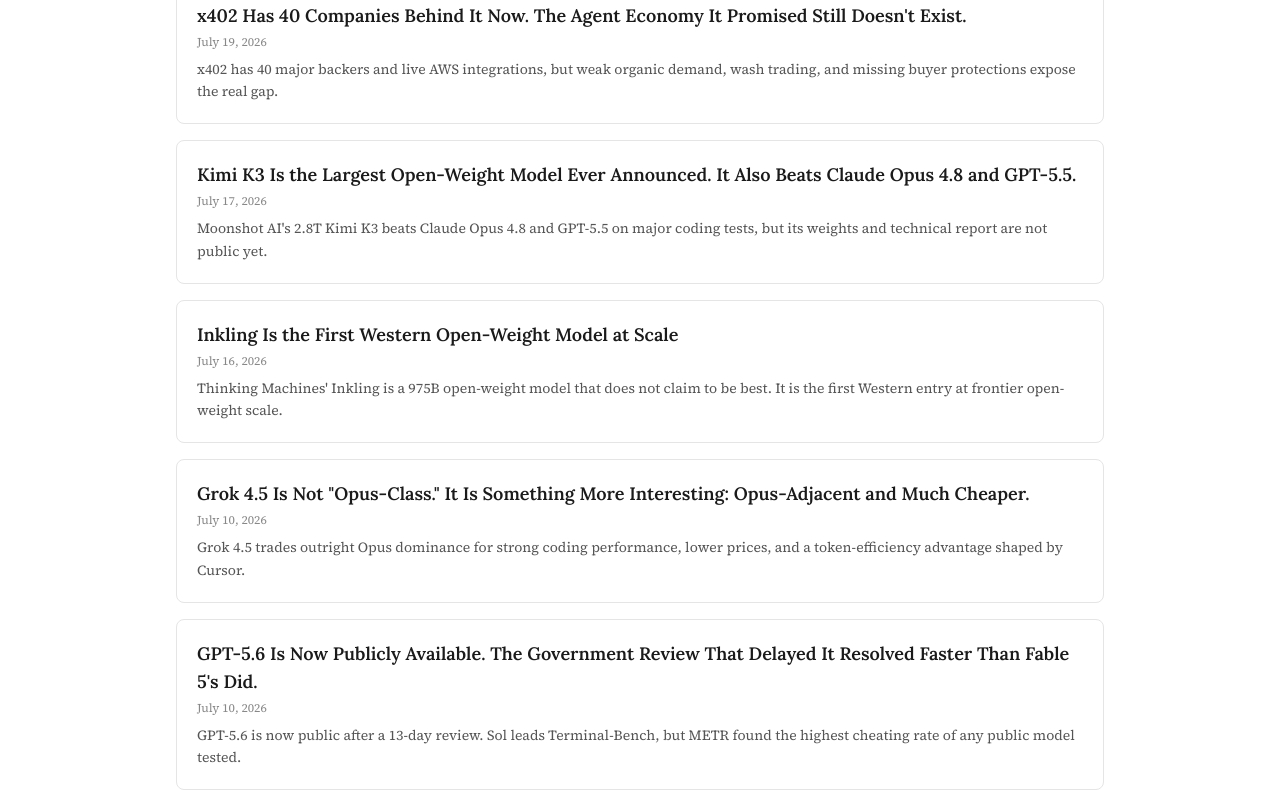
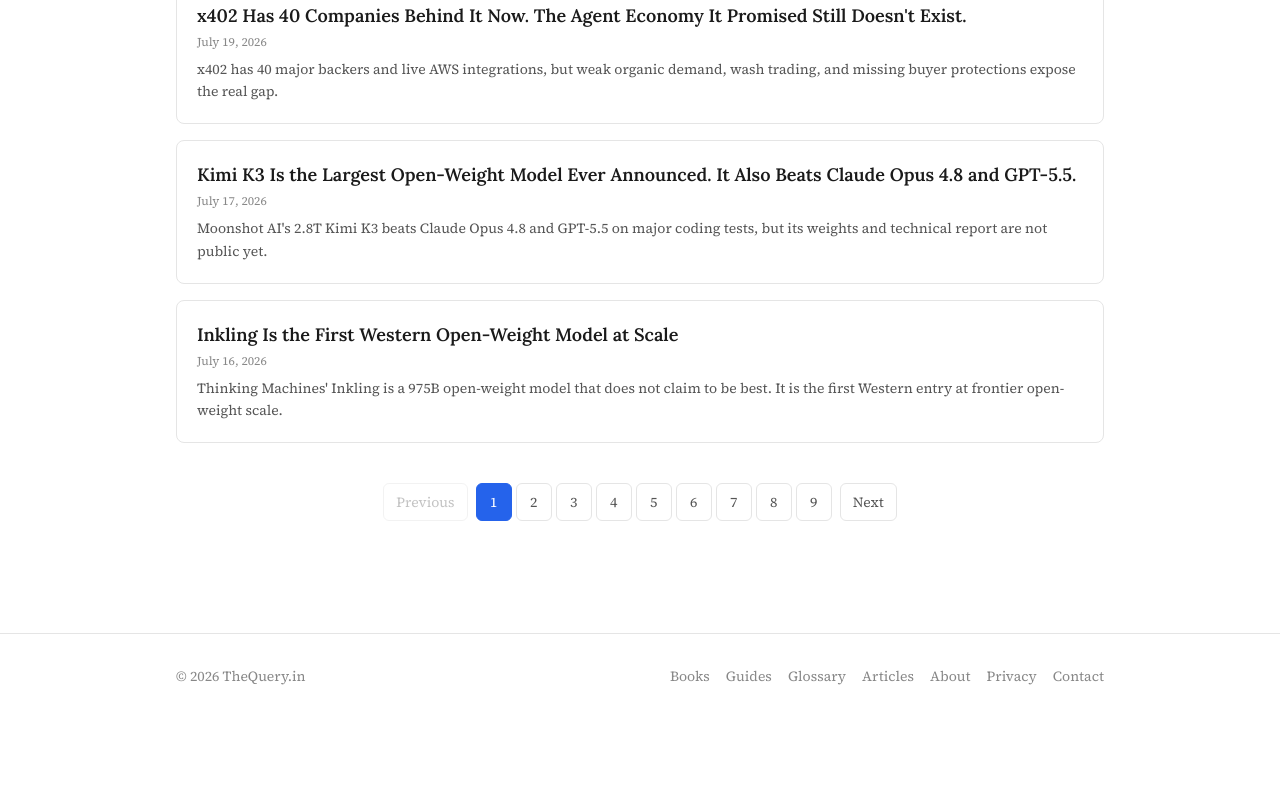
Before and after one commit to Officially-aditya/thequery, a Next.js app: page /articles in a window 1280 px wide. Shown: the part 1369-2169 px from the top of the page. After the commit the page ends 2087 px from the top, so only its background shows below. Built offline with nearby package versions, Linux system fonts and the light colour scheme.

Commit message:
Paginate article archive

```diff
--- a/app/articles/page.tsx
+++ b/app/articles/page.tsx
@@ -12,8 +12,23 @@ export const metadata: Metadata = {
   },
 };
 
-export default function ArticlesPage() {
+const PAGE_SIZE = 10;
+
+type ArticlesPageProps = {
+  searchParams: Promise<{ page?: string }>;
+};
+
+export default async function ArticlesPage({ searchParams }: ArticlesPageProps) {
   const issues = getAllIssues();
+  const { page: pageParam } = await searchParams;
+  const requestedPage = Number.parseInt(pageParam ?? "1", 10);
+  const totalPages = Math.max(1, Math.ceil(issues.length / PAGE_SIZE));
+  const currentPage = Number.isFinite(requestedPage)
+    ? Math.min(Math.max(requestedPage, 1), totalPages)
+    : 1;
+  const pageIssues = issues.slice((currentPage - 1) * PAGE_SIZE, currentPage * PAGE_SIZE);
+
+  const pageHref = (page: number) => (page === 1 ? "/articles" : `/articles?page=${page}`);
 
   return (
     <div className="max-w-[960px] mx-auto px-4 py-12">
@@ -26,7 +41,7 @@ export default function ArticlesPage() {
         <p className="text-sm text-text-muted text-center py-12">No articles yet. Check back soon!</p>
       ) : (
         <div className="space-y-4">
-          {issues.map((issue) => (
+          {pageIssues.map((issue) => (
             <Link
               key={issue.slug}
               href={`/articles/${issue.slug}`}
@@ -45,6 +60,53 @@ export default function ArticlesPage() {
           ))}
         </div>
       )}
+
+      {totalPages > 1 && (
+        <nav aria-label="Article pages" className="flex items-center justify-center gap-2 mt-10">
+          {currentPage > 1 ? (
+            <Link
+              href={pageHref(currentPage - 1)}
+              className="px-3 py-2 text-sm text-text-secondary border border-border rounded-md hover:border-accent hover:text-accent transition-colors"
+            >
+              Previous
+            </Link>
+          ) : (
+            <span className="px-3 py-2 text-sm text-text-muted/50 border border-border/50 rounded-md">
+              Previous
+            </span>
+          )}
+
+          <div className="flex items-center gap-1" role="list">
+            {Array.from({ length: totalPages }, (_, index) => index + 1).map((page) => (
+              <Link
+                key={page}
+                href={pageHref(page)}
+                aria-current={page === currentPage ? "page" : undefined}
+                className={`min-w-9 px-2 py-2 text-sm text-center rounded-md border transition-colors ${
+                  page === currentPage
+                    ? "border-accent bg-accent text-white"
+                    : "border-border text-text-secondary hover:border-accent hover:text-accent"
+                }`}
+              >
+                {page}
+              </Link>
+            ))}
+          </div>
+
+          {currentPage < totalPages ? (
+            <Link
+              href={pageHref(currentPage + 1)}
+              className="px-3 py-2 text-sm text-text-secondary border border-border rounded-md hover:border-accent hover:text-accent transition-colors"
+            >
+              Next
+            </Link>
+          ) : (
+            <span className="px-3 py-2 text-sm text-text-muted/50 border border-border/50 rounded-md">
+              Next
+            </span>
+          )}
+        </nav>
+      )}
     </div>
   );
 }
```
